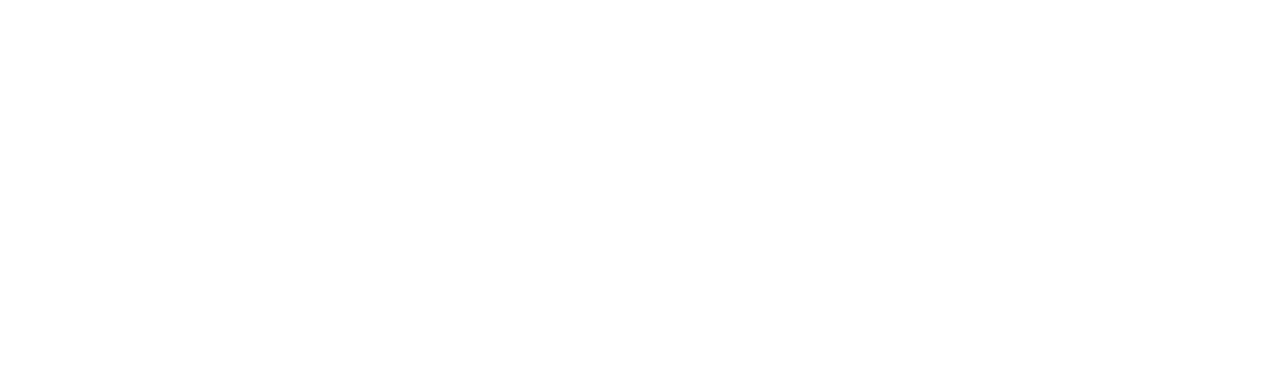
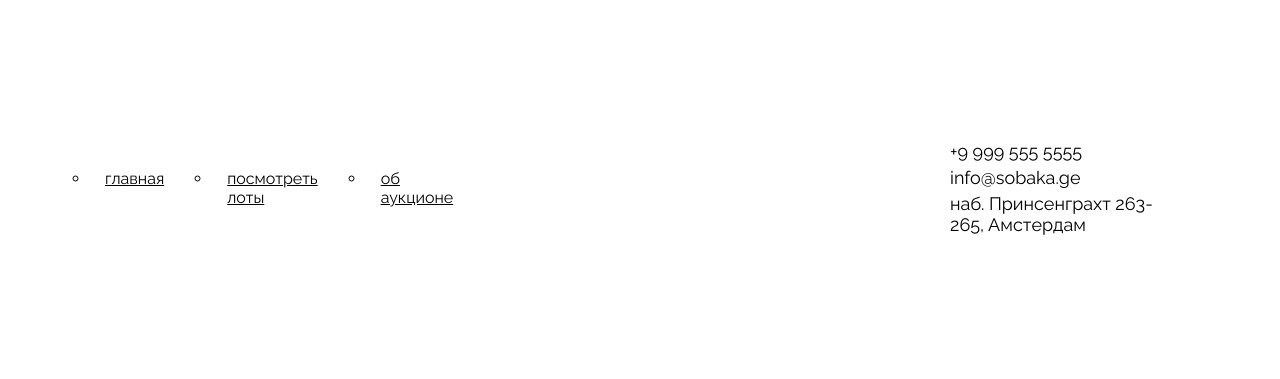
Before and after one commit to kovakri/ono-tebe-nado-fd, a plain HTML site: page index.html in a window 1280 px wide. Drawn offline with Linux system fonts and the light colour scheme.

Commit message:
first create

```diff
--- a/index.html
+++ b/index.html
@@ -5,6 +5,55 @@
     <meta http-equiv="X-UA-Compatible" content="IE=edge" />
     <meta name="viewport" content="width=device-width, initial-scale=1.0" />
     <title>Оно тебе надо — аукцион вещей, в которые никто не верил</title>
+    <link rel="stylesheet" href="./fonts/fonts.css"/>
+    <link rel="stylesheet" href="./styles/global.css" />
+    <link rel="stylesheet" href="./styles/style.css" />
   </head>
-  <body></body>
+
+  <body>
+    <header class="header">
+
+      <nav class="header_menu">
+        <ul class="header_menu-list">
+          <li class="header_menu-item header_menu-item_active">
+            <a class="header_menu-link" href="#0">главная</a>
+          </li>
+          <li class="header_menu-item ">
+            <a class="header_menu-link" href="#0">посмотреть лоты</a>
+          </li>
+          <li class="header_menu-item ">
+            <a class="header_menu-link" href="#0">об аукционе</a>
+          </li>
+        </ul>
+      </nav>
+
+      <a class="header_logo-image">
+        <img
+        class="header_logo-image"
+        src="./images/logo-white.svg"
+        alt="логотип"
+        />
+      </a>
+
+      <ul class="contact-list">
+        <li class="text">+9 999 555 5555</li>
+        <li class="text">info@sobaka.ge</li>
+        <li class="text">наб. Принсенграхт 263- 265, Амстердам</li>
+      </ul>
+
+
+    </header>
+
+    <main>
+      <section class="cover"> </section>
+      <h1> </h1>
+
+      <section class="lots"> </section>
+      <section class="about"> </section>
+
+    </main>
+
+    <footer> </footer>
+
+  </body>
 </html>
--- a/styles/style.css
+++ b/styles/style.css
@@ -1 +1,76 @@
-/* место для вашего кода */
+.header{
+    display: grid;
+    grid-template-columns: 1fr min-content 1fr;
+    align-items: center;
+    padding-top: 0;
+
+}
+
+.header_menu-list {
+    display: flex;
+    flex-direction: row;
+    justify-content: space-between;
+    width: 100%;
+    list-style: circle;
+    gap: 33px;
+
+}
+
+.header_menu-item {
+  position: relative;
+  padding: 0 15px;
+
+}
+.header_menu-link{
+
+}
+
+
+.header_logo-image{
+    padding: 92px 184px 96px 36px;
+    display: block;
+    align-items: end;
+
+}
+
+.contact-list {
+  list-style-type: none;
+  display: flex;
+  flex-direction: column;
+  justify-self: end;
+  align-items: flex-start;
+  gap: 5px;
+  max-width: 240px;
+  font-family: Raleway, sans-serif;
+  font-weight: 400;
+  font-style: normal;
+  font-size: 18px;
+  text-underline-offset: 5px;
+
+
+}
+
+
+
+
+
+
+
+
+
+
+
+
+.cover{
+    color: blue;
+
+}
+
+.lots{
+    color: F5F5F5;
+
+}
+
+.about{
+    color: blueviolet;
+}
```
